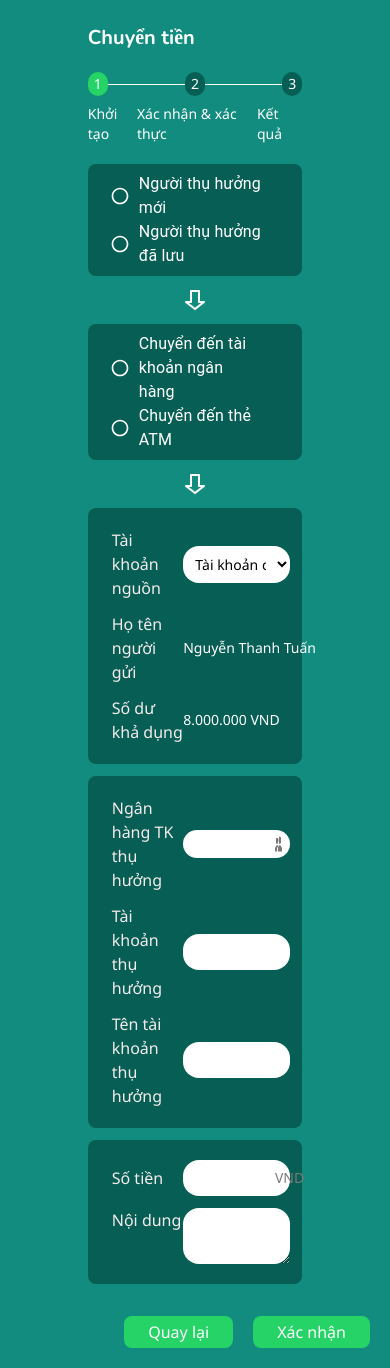
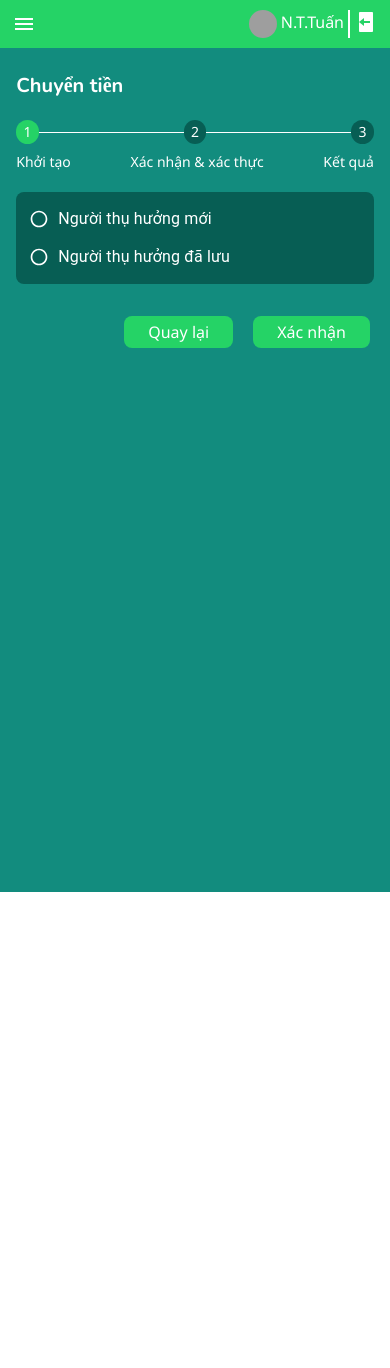
Before and after one commit to 18521604/GrympBanking-Web, a React (Create React App) app: page /inittransfermoney in a window 390 px wide. After the commit the page ends 892 px from the top, so only its background shows below. Built offline with nearby package versions, Linux system fonts and the light colour scheme; grey boxes are pictures that could not be loaded.

Commit message:
fix responsive

```diff
--- a/package.json
+++ b/package.json
@@ -5,6 +5,7 @@
   "dependencies": {
     "@craco/craco": "^6.1.2",
     "@material-ui/core": "^4.11.4",
+    "@material-ui/icons": "^4.11.2",
     "@testing-library/jest-dom": "^5.14.1",
     "@testing-library/react": "^11.2.7",
     "@testing-library/user-event": "^12.8.3",
--- a/src/Components/HeaderBar.js
+++ b/src/Components/HeaderBar.js
@@ -4,7 +4,7 @@ import avatar from '../assets/img/IMG_7904.JPG';
 export function HeaderBar(){
     return(
         <div className="w-full flex flex-col items-center sticky top-0">
-            <span className="md:text-2xl text-base text-secondtext-color mt-4"><b className='text-white'>GRYMP</b> Banking</span>
+            <span className="md:text-2xl text-base text-secondtext-color mt-4 text-center"><b className='text-white'>GRYMP</b> Banking</span>
             <div className="flex flex-col border border-white w-4/5 items-center py-4 mt-10 space-y-2 rounded-lg">
                 <img src={avatar} alt='avatar' className='w-16 h-16 object-cover rounded-full'></img>
                 <span className='text-secondtext-color'>Xin chào</span>
--- a/src/View/InitTransferMoney.js
+++ b/src/View/InitTransferMoney.js
@@ -1,21 +1,73 @@
-import React from 'react';
+import React, { useEffect, useState } from 'react';
+import { RadioGroup, FormControlLabel, FormControl, Radio, IconButton } from '@material-ui/core';
+import IconMenu from '@material-ui/icons/Menu';
+import IconHome from '@material-ui/icons/Home';
+import IconSetting from '@material-ui/icons/Settings';
+import logoutIcon from "../assets/icons/logout.png";
+import avatar from '../assets/img/IMG_7904.JPG';
+import { Link } from 'react-router-dom';
 import { Menu } from '../Components/Menu';
 import { HeaderBar } from '../Components/HeaderBar';
-import { RadioGroup, FormControlLabel, FormControl, Radio } from '@material-ui/core';
 import arrowIcon from '../assets/icons/arrow.png';
 import communityIcon from '../assets/icons/community.png';
 
 export default function InitTransferMoney() {
+    const [newPerson, setNewPerson] = useState('');
+    const [statusTransfer, setStatusTransfer] = useState('');
+    const [isShowText, setIsShowText] = useState(false);
+    const [isShowStatusTransfer, setIsShowStatusTransfer] = useState(false);
+
+    function changeStatePerson(){
+        if (newPerson === "newPerson")
+            setIsShowStatusTransfer(true);
+        else
+            setIsShowStatusTransfer(false);
+    }
+    function changeStateTransfer() {
+        if (statusTransfer === "toBank")
+            setIsShowText(true);
+        else
+            setIsShowText(false);
+    }
+    useEffect(() => {
+        changeStateTransfer();
+        changeStatePerson();
+    })
+    const openMenu = () => {
+        let element = document.getElementById('list-menu');
+        if (element.style.display === "none")
+            element.style.display = "inline";
+        else
+            element.style.display = "none";
+    }
+
     return (
-        <div className="w-full flex flex-row">
+        <div className="w-full flex md:flex-row flex-col">
             <div className="hidden md:block w-1/18 bg-button-color">
                 <Menu />
             </div>
             <div className="hidden md:block w-3/18 bg-group-color ">
                 <HeaderBar />
             </div>
-            <div className="md:w-14/18 w-full bg-background-color flex flex-col items-center">
-                <div className="w-11/20 flex flex-col mt-6 text-xl">
+            <div className="md:hidden flex flex-row bg-button-color items-center">
+                <IconButton onClick={openMenu} className="focus:outline-none" style={{ color: 'white' }}>
+                    <IconMenu />
+                </IconButton>
+                <div className="flex flex-row text-white w-full justify-end mr-3 space-x-1">
+                    <img src={avatar} alt='avatar' className='w-7 h-7 object-cover rounded-full'></img>
+                    <span>N.T.Tuấn</span>
+                    <div className="w-0.5 h-7 bg-white"></div>
+                    <Link to="/" className="p-0 m-0"><img src={logoutIcon} className="w-6" alt="logoutIcon" /></Link>
+                </div>
+            </div>
+            <div style={{ display: 'none' }} id="list-menu">
+                <div className="flex flex-col bg-group-color space-y-2 py-2 px-4 items-start">
+                    <Link to="/inittransfermoney" className="font-title text-base font-semibold text-white"><IconHome className="mr-3" />Trang chủ</Link>
+                    <Link className="font-title text-base font-semibold text-white"><IconSetting className="mr-3" />Cài đặt</Link>
+                </div>
+            </div>
+            <div className="md:w-14/18 w-full bg-background-color flex flex-col items-center min-h-screen">
+                <div className="md:w-11/20 w-11/12 flex flex-col mt-6 text-xl">
                     <span className="font-bold text-white mb-5 font-title">Chuyển tiền</span>
                     <div className="flex flex-row w-full justify-center text-white">
                         <div className="w-7 h-6 bg-button-color rounded-full flex items-center justify-center">
@@ -36,77 +88,83 @@ export default function InitTransferMoney() {
                         <span className="text-sm font-body">Kết quả</span>
                     </div>
 
-                    <div className="w-full bg-group-color rounded-lg text-white py-2 my-3 text-base font-body">
-                        <FormControl className="w-full">
-                            <RadioGroup row className="flex flex-row justify-between mx-6 md:mx-12">
-                                <FormControlLabel value="Người thụ hưởng mới" control={<Radio style={{color:"white"}} size="small"/>} label="Người thụ hưởng mới"></FormControlLabel>
-                                <FormControlLabel value="Người thụ hưởng đã lưu" control={<Radio style={{color:"white"}} size="small"/>} label="Người thụ hưởng đã lưu"></FormControlLabel>
+                    <div className="w-full bg-group-color rounded-lg text-white py-2 my-3 text-base font-body flex justify-center">
+                        <FormControl className="md:w-5/6 w-11/12">
+                            <RadioGroup row className="flex flex-row justify-between" onChange={(e) => {
+                                setNewPerson(e.target.value);
+                            }}>
+                                <FormControlLabel value="newPerson" control={<Radio style={{ color: "white" }} size="small" />} label="Người thụ hưởng mới"></FormControlLabel>
+                                <FormControlLabel value="oldPerson" control={<Radio style={{ color: "white" }} size="small" />} label="Người thụ hưởng đã lưu"></FormControlLabel>
                             </RadioGroup>
                         </FormControl>
                     </div>
-                    <img src={arrowIcon} alt="arrowIcon" className="w-6 justify-self-center self-center"></img>
+                    <img src={arrowIcon} alt="arrowIcon" className={"w-6 justify-self-center self-center " + (isShowStatusTransfer ? "" : "hidden")}></img>
 
-                    <div className="w-full bg-group-color rounded-lg text-white py-2 my-3 text-base font-body">
-                        <FormControl className="w-full">
-                            <RadioGroup row className="flex flex-row justify-between mx-6 md:mx-12">
-                                <FormControlLabel value="Chuyển đến tài khoản ngân hàng" control={<Radio style={{color:"white"}} size="small"/>} label="Chuyển đến tài khoản ngân hàng"></FormControlLabel>
-                                <FormControlLabel value="Chuyển đến thẻ ATM" control={<Radio style={{color:"white"}} size="small"/>} label="Chuyển đến thẻ ATM"></FormControlLabel>
+                    <div className={"w-full bg-group-color rounded-lg text-white py-2 my-3 text-base font-body flex justify-center " + (isShowStatusTransfer ? "" : "hidden")}>
+                        <FormControl className="md:w-5/6 w-11/12">
+                            <RadioGroup row className="flex flex-row justify-between" onChange={(e) => {
+                                setStatusTransfer(e.target.value)
+                            }}>
+                                <FormControlLabel value="toBank" control={<Radio style={{ color: "white" }} size="small" />} label="Chuyển đến tài khoản ngân hàng"></FormControlLabel>
+                                <FormControlLabel value="toATM" control={<Radio style={{ color: "white" }} size="small" />} label="Chuyển đến thẻ ATM"></FormControlLabel>
                             </RadioGroup>
                         </FormControl>
                     </div>
-                    <img src={arrowIcon} alt="arrowIcon" className="w-6 justify-self-center self-center"></img>
+                    <img src={arrowIcon} alt="arrowIcon" className={"w-6 justify-self-center self-center " + (isShowText ? "": "hidden")}></img>
 
-                    <div className="w-full bg-group-color rounded-lg text-white py-5 my-3 font-body text-sm space-y-3">
-                        <div className="w-full flex flex-row mx-6 md:mx-12 items-center">
-                            <span className="text-base text-secondtext-color w-4/12">Tài khoản nguồn</span>
-                            <select name="listAccounts" id="listAccounts" className="w-6/12 bg-white text-black outline-none p-2 rounded-2xl">
-                                <option value="1">Tài khoản chính: 256325642536</option>
+                    <div className={"" + (isShowText ? "block": "hidden")}>
+                        <div className="w-full bg-group-color rounded-lg text-white py-3 md:py-5 my-3 font-body text-sm space-y-3 flex flex-col items-center">
+                            <div className="md:w-5/6 w-11/12 flex flex-row items-center">
+                                <span className="text-base text-secondtext-color w-5/12">Tài khoản nguồn</span>
+                                <select name="listAccounts" id="listAccounts" className="w-7/12 bg-white text-black outline-none p-2 rounded-2xl">
+                                    <option value="1">TK chính: 256325642536</option>
                                 </select>
                             </div>
-                        <div className="w-full flex flex-row mx-6 md:mx-12 items-center">
-                            <span className="text-base text-secondtext-color w-4/12">Họ tên người gửi</span>
+                            <div className="md:w-5/6 w-11/12 flex flex-row items-center">
+                                <span className="text-base text-secondtext-color w-5/12">Họ tên người gửi</span>
                                 <text className="text-white">Nguyễn Thanh Tuấn</text>
                             </div>
-                        <div className="w-full flex flex-row mx-6 md:mx-12 items-center">
-                            <span className="text-base text-secondtext-color w-4/12">Số dư khả dụng</span>
+                            <div className="md:w-5/6 w-11/12 flex flex-row items-center">
+                                <span className="text-base text-secondtext-color w-5/12">Số dư khả dụng</span>
                                 <text className="text-white">8.000.000 VND</text>
                             </div>
                         </div>
 
-                    <div className="w-full bg-group-color rounded-lg text-white py-5 mb-3 font-body text-sm space-y-3">
-                        <div className="w-full flex flex-row mx-6 md:mx-12 items-center">
-                            <span className="text-base text-secondtext-color w-4/12">Ngân hàng TK thụ hưởng</span>
-                            <div className="w-6/12 flex flex-row bg-white text-black outline-none px-2 py-1 rounded-2xl">
+                        <div className="w-full bg-group-color rounded-lg text-white md:py-5 py-3 mb-3 font-body text-sm space-y-3 flex flex-col items-center">
+                            <div className="md:w-5/6 w-11/12 flex flex-row items-center">
+                                <span className="text-base text-secondtext-color w-5/12">Ngân hàng TK thụ hưởng</span>
+                                <div className="w-7/12 flex flex-row bg-white text-black outline-none px-2 md:py-1.5 py-2 rounded-2xl">
                                     <input className="w-11/12 outline-none"></input>
-                                <img src={communityIcon} alt="community icon" className="w-1/12"/>
+                                    <img src={communityIcon} alt="community icon" className="w-1/12" />
                                 </div>
                             </div>
-                        <div className="w-full flex flex-row mx-6 md:mx-12 items-center">
-                            <span className="text-base text-secondtext-color w-4/12">Tài khoản thụ hưởng</span>
-                            <input className="w-6/12 flex flex-row bg-white text-black outline-none px-2 py-2 rounded-2xl" />
+                            <div className="md:w-5/6 w-11/12 flex flex-row items-center">
+                                <span className="text-base text-secondtext-color w-5/12">Tài khoản thụ hưởng</span>
+                                <input className="w-7/12 flex flex-row bg-white text-black outline-none px-2 py-2 rounded-2xl" />
                             </div>
-                        <div className="w-full flex flex-row mx-6 md:mx-12 items-center">
-                            <span className="text-base text-secondtext-color w-4/12">Tên tài khoản thụ hưởng</span>
-                            <input className="w-6/12 flex flex-row bg-white text-black outline-none px-2 py-2 rounded-2xl" />
+                            <div className="md:w-5/6 w-11/12 flex flex-row items-center">
+                                <span className="text-base text-secondtext-color w-5/12">Tên tài khoản thụ hưởng</span>
+                                <input className="w-7/12 flex flex-row bg-white text-black outline-none px-2 py-2 rounded-2xl" />
                             </div>
                         </div>
 
-                    <div className="w-full bg-group-color rounded-lg text-white py-5 mb-3 font-body text-sm space-y-3">
-                        <div className="w-full flex flex-row mx-6 md:mx-12 items-center">
-                            <span className="text-base text-secondtext-color w-4/12">Số tiền</span>
-                            <div className="w-6/12 flex flex-row bg-white text-black outline-none px-2 py-2 rounded-2xl items-center">
+                        <div className="w-full bg-group-color rounded-lg text-white md:py-5 py-3 mb-3 font-body text-sm space-y-3 flex flex-col items-center">
+                            <div className="md:w-5/6 w-11/12 flex flex-row items-center">
+                                <span className="text-base text-secondtext-color w-5/12">Số tiền</span>
+                                <div className="w-7/12 flex flex-row bg-white text-black outline-none px-2 py-2 rounded-2xl items-center">
                                     <input className="w-11/12 outline-none"></input>
-                                <span className="w-1/12 text-icon-color">VND</span>
+                                    <span className="w-1/12 text-icon-color md:mr-0 mr-3">VND</span>
                                 </div>
                             </div>
-                        <div className="w-full flex flex-row mx-6 md:mx-12">
-                            <span className="text-base text-secondtext-color w-4/12">Nội dung</span>
-                            <textarea row="4" className="w-6/12 flex flex-row bg-white text-black outline-none px-2 py-2 rounded-2xl" />
+                            <div className="md:w-5/6 w-11/12 flex flex-row items-center">
+                                <span className="text-base text-secondtext-color w-5/12">Nội dung</span>
+                                <textarea row="4" className="w-7/12 flex flex-row bg-white text-black outline-none px-2 py-2 rounded-2xl" />
+                            </div>
                         </div>
                     </div>
                 </div>
                 <div className="self-end">
-                    <button className="bg-button-color text-white py-1 px-6 rounded-lg outline-none mr-5 my-5 hover:bg-hover-button-color transition-all">Quay lại</button>
+                        <button className="bg-button-color text-white py-1 px-6 rounded-lg outline-none mr-5 my-5  hover:bg-hover-button-color transition-all">Quay lại</button>
                         <button className="bg-button-color text-white py-1 px-6 rounded-lg outline-none mr-5 my-5 hover:bg-hover-button-color transition-all">Xác nhận</button>
                 </div>
             </div>
```
Also changed, not shown: src/Components/Menu.js (+9 -4 lines), src/assets/icons/logout.png (added), 1 other file (tests, documents, lock files or other folders). Lines whose indentation alone changed are shown as unchanged.
